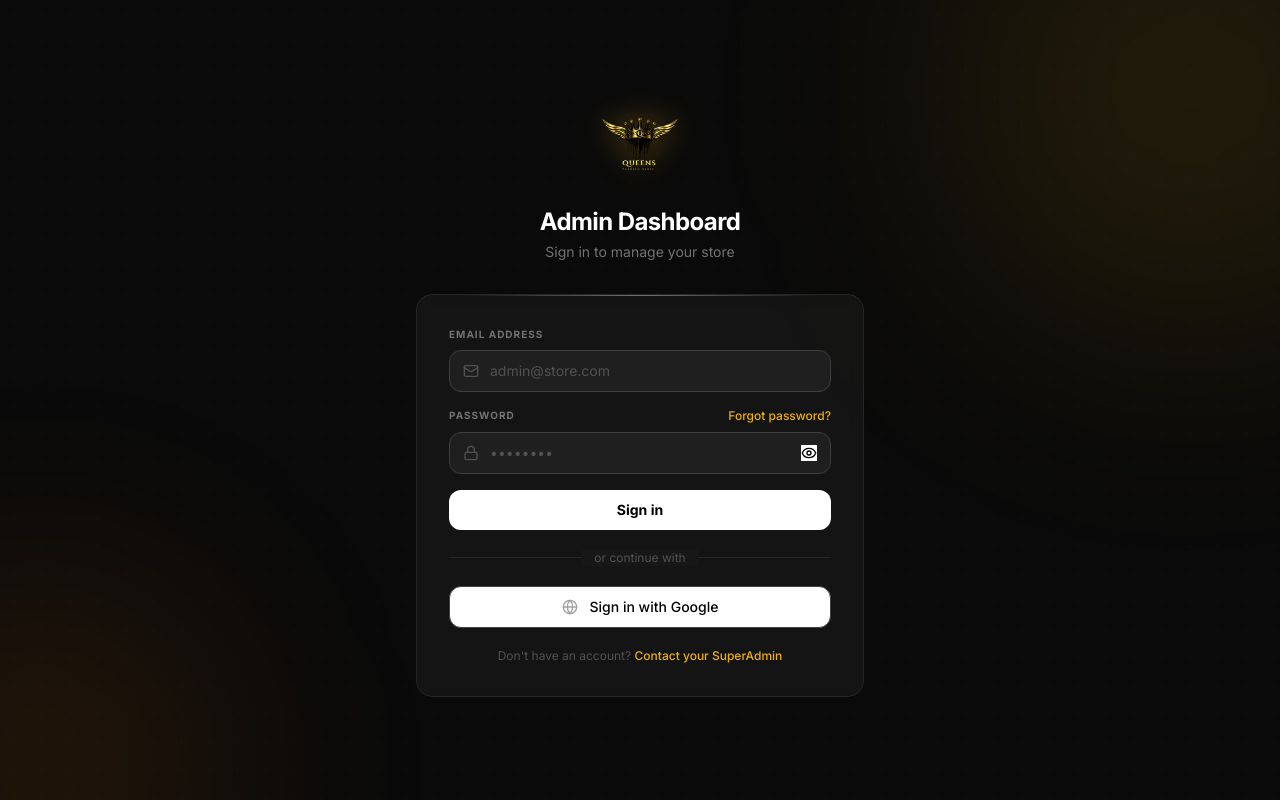
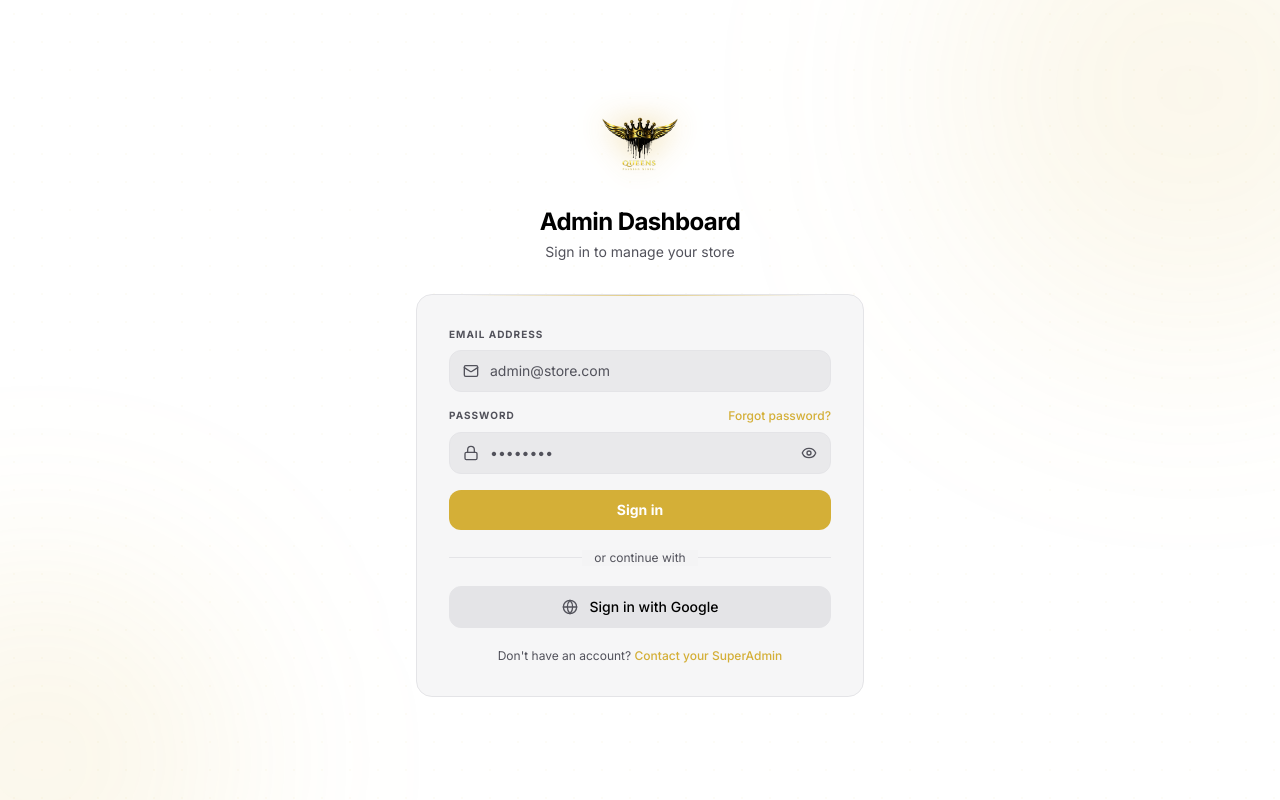
Before and after one commit to nicholas-philip/queens-website, a React (Vite) app in the folder admin-dashboard/my-react-app/: page /auth/login in a window 1280 px wide. Built offline with nearby package versions, Linux system fonts and the light colour scheme.

Commit message:
feat(ui): implement daisyui black, white, and gold themes with dynamic light/dark toggling

```diff
--- a/admin-dashboard/my-react-app/src/App.jsx
+++ b/admin-dashboard/my-react-app/src/App.jsx
@@ -1,4 +1,5 @@
 import { BrowserRouter, Routes, Route, Navigate } from "react-router-dom"
+import { ThemeProvider } from "next-themes"
 import { useAuthStore } from "./context/AuthContext"
 import { ToastProvider } from "./context/ToastContext"
 import Spinner from "./components/Spinner"
@@ -139,10 +140,12 @@ function AppRoutes() {
 ───────────────────────────────────────────── */
 export default function App() {
   return (
-    <BrowserRouter>
-      <ToastProvider>
-        <AppRoutes />
-      </ToastProvider>
-    </BrowserRouter>
+    <ThemeProvider attribute="data-theme" defaultTheme="light" enableSystem={true}>
+      <BrowserRouter>
+        <ToastProvider>
+          <AppRoutes />
+        </ToastProvider>
+      </BrowserRouter>
+    </ThemeProvider>
   )
 }
--- a/admin-dashboard/my-react-app/src/components/layout/DashboardLayout.jsx
+++ b/admin-dashboard/my-react-app/src/components/layout/DashboardLayout.jsx
@@ -1,12 +1,14 @@
 import { useState } from "react"
 import { Outlet, Link, useNavigate } from "react-router-dom"
 import { useAuthStore } from "../../context/AuthContext"
-import { Bell, Search, Menu } from "lucide-react"
+import { Bell, Search, Menu, Moon, Sun } from "lucide-react"
+import { useTheme } from "next-themes"
 import Sidebar from "../Sidebar"
 
 export default function DashboardLayout() {
-const admin  = useAuthStore((s) => s.admin)
-const logout = useAuthStore((s) => s.logout)
+  const admin  = useAuthStore((s) => s.admin)
+  const logout = useAuthStore((s) => s.logout)
+  const { theme, setTheme } = useTheme()
 
   const navigate = useNavigate()
   const [sidebarOpen, setSidebarOpen] = useState(false)
@@ -17,20 +19,29 @@ const logout = useAuthStore((s) => s.logout)
   }
 
   return (
-    <div className="min-h-[100dvh] bg-black text-neutral-300 font-sans flex overflow-hidden">
+    <div className="min-h-[100dvh] bg-base-100 text-base-content font-sans flex overflow-hidden">
 
       {/* ── Mobile Sidebar Header ── */}
-      <div className="lg:hidden fixed top-0 left-0 right-0 h-16 bg-black border-b border-neutral-800 z-50 flex items-center justify-between px-6">
+      <div className="lg:hidden fixed top-0 left-0 right-0 h-16 bg-base-100 border-b border-base-300 z-50 flex items-center justify-between px-6">
         <div className="flex items-center gap-2">
-            <div className="w-8 h-8 rounded-lg bg-yellow-500 flex items-center justify-center font-black text-black shadow-[0_0_15px_rgba(234,179,8,0.4)]">Q</div>
-            <span className="font-bold text-white tracking-tight">Queens Admin</span>
+            <div className="w-8 h-8 rounded-lg bg-primary flex items-center justify-center font-black text-primary-content shadow-[0_0_15px_rgba(212,175,55,0.4)]">Q</div>
+            <span className="font-bold text-base-content tracking-tight">Queens Admin</span>
         </div>
 
         {/* Hide hamburger when sidebar is open */}
         {!sidebarOpen && (
-          <button onClick={() => setSidebarOpen(true)} className="p-2 text-neutral-400 hover:text-white transition-colors bg-neutral-900 rounded-lg border border-neutral-800">
-            <Menu className="h-5 w-5" />
-          </button>
+          <div className="flex items-center gap-2">
+            {/* Mobile Theme Toggle */}
+            <button
+                onClick={() => setTheme(theme === "dark" ? "light" : "dark")}
+                className="p-2 rounded-lg bg-base-200 border border-base-300 text-base-content/70 hover:text-primary transition-all"
+            >
+                {theme === "dark" ? <Sun className="h-4 w-4" /> : <Moon className="h-4 w-4" />}
+            </button>
+            <button onClick={() => setSidebarOpen(true)} className="p-2 text-base-content/70 hover:text-base-content transition-colors bg-base-200 rounded-lg border border-base-300">
+              <Menu className="h-5 w-5" />
+            </button>
+          </div>
         )}
       </div>
 
@@ -49,30 +60,37 @@ const logout = useAuthStore((s) => s.logout)
       <main className="flex-1 flex flex-col min-w-0 h-[100dvh] pt-16 lg:pt-0">
 
         {/* Header (Top bar) */}
-        <header className="h-20 border-b border-neutral-900 bg-black/60 backdrop-blur-md sticky top-0 z-30 px-8 hidden lg:flex items-center justify-between flex-shrink-0">
+        <header className="h-20 border-b border-base-300 bg-base-100/80 backdrop-blur-md sticky top-0 z-30 px-8 hidden lg:flex items-center justify-between flex-shrink-0">
             <div className="flex items-center gap-4 flex-1">
                 <div className="relative w-full max-w-md hidden md:block group">
-                    <Search className="absolute left-4 top-1/2 -translate-y-1/2 h-4 w-4 text-neutral-500 group-focus-within:text-yellow-500 transition-colors" />
+                    <Search className="absolute left-4 top-1/2 -translate-y-1/2 h-4 w-4 text-base-content/50 group-focus-within:text-primary transition-colors" />
                     <input
                         type="text"
                         placeholder="Search for orders, products..."
-                        className="w-full bg-neutral-900/60 border border-neutral-800 rounded-2xl pl-12 pr-4 py-3 text-sm text-white font-medium focus:outline-none focus:ring-1 focus:ring-yellow-500/50 focus:border-yellow-500/50 transition-all shadow-inner"
+                        className="w-full bg-base-200/60 border border-base-300 rounded-2xl pl-12 pr-4 py-3 text-sm text-base-content font-medium focus:outline-none focus:ring-1 focus:ring-primary/50 focus:border-primary/50 transition-all shadow-inner"
                     />
                 </div>
             </div>
 
             <div className="flex items-center gap-6">
-                <Link to="/notifications" className="relative p-2 text-neutral-400 hover:text-white transition-colors group">
+                {/* Desktop Theme Toggle */}
+                <button
+                    onClick={() => setTheme(theme === "dark" ? "light" : "dark")}
+                    className="p-2 rounded-xl bg-base-200 border border-base-300 text-base-content/70 hover:text-primary transition-all shadow-sm"
+                >
+                    {theme === "dark" ? <Sun className="h-5 w-5" /> : <Moon className="h-5 w-5" />}
+                </button>
+                <Link to="/notifications" className="relative p-2 text-base-content/70 hover:text-base-content transition-colors group">
                     <Bell className="h-5 w-5 group-hover:scale-110 transition-transform" />
-                    <span className="absolute top-2 right-[2px] w-2.5 h-2.5 rounded-full bg-yellow-500 border-2 border-black shadow-[0_0_10px_rgba(234,179,8,1)]" />
+                    <span className="absolute top-2 right-[2px] w-2.5 h-2.5 rounded-full bg-primary border-2 border-base-100 shadow-[0_0_10px_rgba(212,175,55,1)]" />
                 </Link>
-                <div className="h-8 w-px bg-neutral-800" />
+                <div className="h-8 w-px bg-base-300" />
                 <div className="flex items-center gap-3">
                     <div className="text-right hidden sm:block">
-                        <div className="text-sm font-bold text-white leading-tight">{admin?.name || "Admin"}</div>
-                        <div className="text-[10px] text-yellow-500 font-bold uppercase tracking-widest leading-none mt-1">{admin?.role || "Manager"}</div>
+                        <div className="text-sm font-bold text-base-content leading-tight">{admin?.name || "Admin"}</div>
+                        <div className="text-[10px] text-primary font-bold uppercase tracking-widest leading-none mt-1">{admin?.role || "Manager"}</div>
                     </div>
-                    <div className="w-10 h-10 rounded-xl bg-neutral-800 border border-neutral-800 flex items-center justify-center font-black text-white shadow-inner">
+                    <div className="w-10 h-10 rounded-xl bg-base-300 border border-base-300 flex items-center justify-center font-black text-base-content shadow-inner">
                         {admin?.name?.charAt(0) || "Q"}
                     </div>
                 </div>
@@ -80,27 +98,12 @@ const logout = useAuthStore((s) => s.logout)
         </header>
 
         {/* Views (Dynamic Content) */}
-        <section className="flex-1 overflow-y-auto bg-black p-4 lg:p-8 pb-32 scrollbar-custom">
-            <div className="max-w-[1440px] mx-auto">
+        <section className="flex-1 overflow-y-auto bg-base-200 p-4 lg:p-8 pb-32">
+            <div className="max-w-[1440px] mx-auto animate-fade-in">
                 <Outlet />
             </div>
         </section>
       </main>
-
-      {/* Global CSS for scrollbars and effects */}
-      <style>{`
-        .scrollbar-hide::-webkit-scrollbar { display: none; }
-        .scrollbar-custom::-webkit-scrollbar { width: 4px; }
-        .scrollbar-custom::-webkit-scrollbar-track { background: transparent; }
-        .scrollbar-custom::-webkit-scrollbar-thumb { background: #262626; border-radius: 10px; }
-        .scrollbar-custom::-webkit-scrollbar-thumb:hover { background: #eab308; box-shadow: 0 0 10px rgba(234,179,8,0.5); }
-
-        @keyframes fadeIn {
-            from { opacity: 0; transform: translateY(10px); }
-            to { opacity: 1; transform: translateY(0); }
-        }
-        .animate-fade-in { animation: fadeIn 0.4s ease-out forwards; }
-      `}</style>
     </div>
   )
 }
--- a/admin-dashboard/my-react-app/src/index.css
+++ b/admin-dashboard/my-react-app/src/index.css
@@ -1,5 +1,52 @@
 @import "tailwindcss";
-@plugin "daisyui";
+@plugin "daisyui" {
+  themes: false;
+}
+
+/* Map Tailwind hardcoded colors to dynamic theme variables to instantly fix all pages */
+@theme {
+  --color-black: var(--color-base-100);
+  --color-white: var(--color-base-content);
+  --color-neutral-950: var(--color-base-100);
+  --color-neutral-900: var(--color-base-200);
+  --color-neutral-800: var(--color-base-300);
+  --color-neutral-700: var(--color-base-300);
+  --color-neutral-600: var(--color-base-content-muted);
+  --color-neutral-500: var(--color-base-content-muted);
+  --color-neutral-400: var(--color-base-content-muted);
+  --color-neutral-300: var(--color-base-content);
+  --color-yellow-500: var(--color-primary);
+  --color-yellow-600: var(--color-primary);
+  --color-amber-500: var(--color-primary);
+  --color-amber-600: var(--color-primary);
+}
+
+:root {
+  --color-primary: #D4AF37;
+  --color-primary-content: #000000;
+}
+
+[data-theme="light"] {
+  --color-base-100: #ffffff;
+  --color-base-200: #f4f4f5;
+  --color-base-300: #e4e4e7;
+  --color-base-content: #000000;
+  --color-base-content-muted: #52525b;
+  --color-primary: #D4AF37;
+  --color-primary-content: #000000;
+  color-scheme: light;
+}
+
+[data-theme="dark"] {
+  --color-base-100: #000000;
+  --color-base-200: #0a0a0a;
+  --color-base-300: #171717;
+  --color-base-content: #ffffff;
+  --color-base-content-muted: #a1a1aa;
+  --color-primary: #D4AF37;
+  --color-primary-content: #000000;
+  color-scheme: dark;
+}
 
 *, *::before, *::after {
   box-sizing: border-box;
@@ -12,45 +59,41 @@ html {
 }
 
 body {
-  background-color: #0a0a0a;
-  color: #e5e5e5;
   margin: 0;
+  background-color: var(--color-base-100);
+  color: var(--color-base-content);
 }
 
-/* Smooth scrollbar */
+/* Smooth Gold Scrollbar */
 ::-webkit-scrollbar {
   width: 6px;
   height: 6px;
 }
 ::-webkit-scrollbar-track {
-  background: #171717;
+  background: transparent;
 }
 ::-webkit-scrollbar-thumb {
-  background: #404040;
+  background: var(--color-primary);
   border-radius: 9999px;
+  opacity: 0.8;
 }
 ::-webkit-scrollbar-thumb:hover {
-  background: #525252;
+  background: #b5952f;
 }
 
-/* User requirement: All buttons white and no hover effect */
-button {
-  background: #ffffff !important;
-  background-color: #ffffff !important;
-  color: #000000 !important;
-  background-image: none !important;
-  box-shadow: none !important;
-  transition: none !important;
-  transform: none !important;
+/* Smooth Gold Scrollbar */
+::-webkit-scrollbar {
+  width: 6px;
+  height: 6px;
 }
-
-/* button:hover,
-button:active {
-  background: #ffffff !important;
-  background-color: #ffffff !important;
-  color: #000000 !important;
-  background-image: none !important;
-  box-shadow: none !important;
-  transition: none !important;
-  transform: none !important;
-} */
+::-webkit-scrollbar-track {
+  background: transparent;
+}
+::-webkit-scrollbar-thumb {
+  background: #D4AF37;
+  border-radius: 9999px;
+  opacity: 0.8;
+}
+::-webkit-scrollbar-thumb:hover {
+  background: #b5952f;
+}
```
